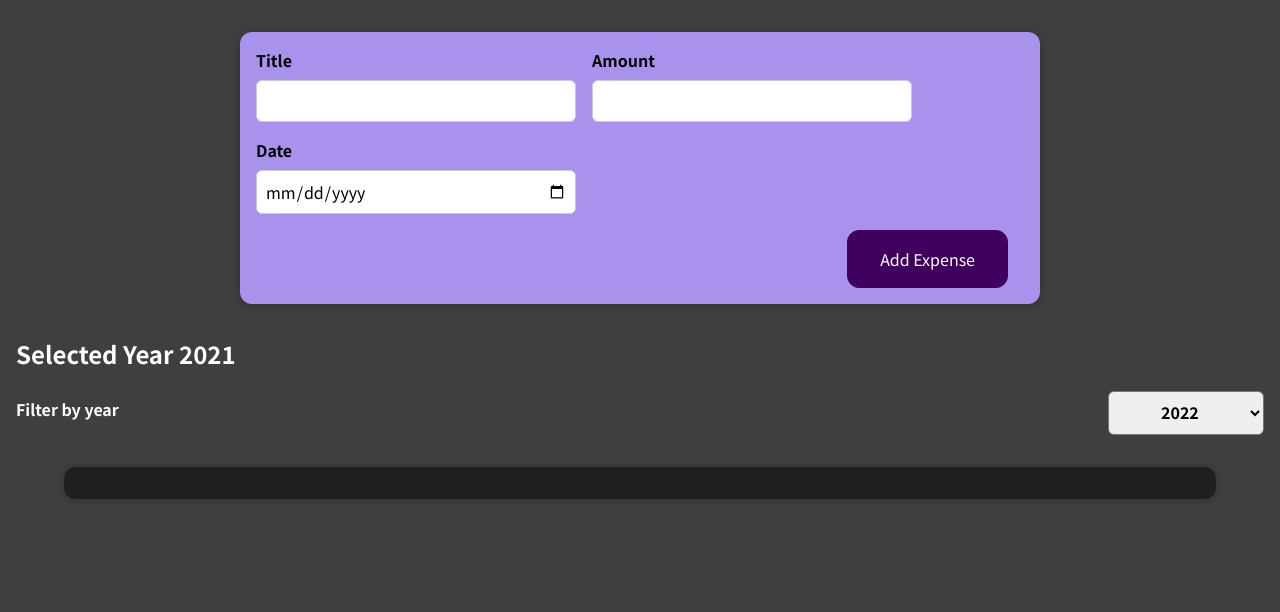
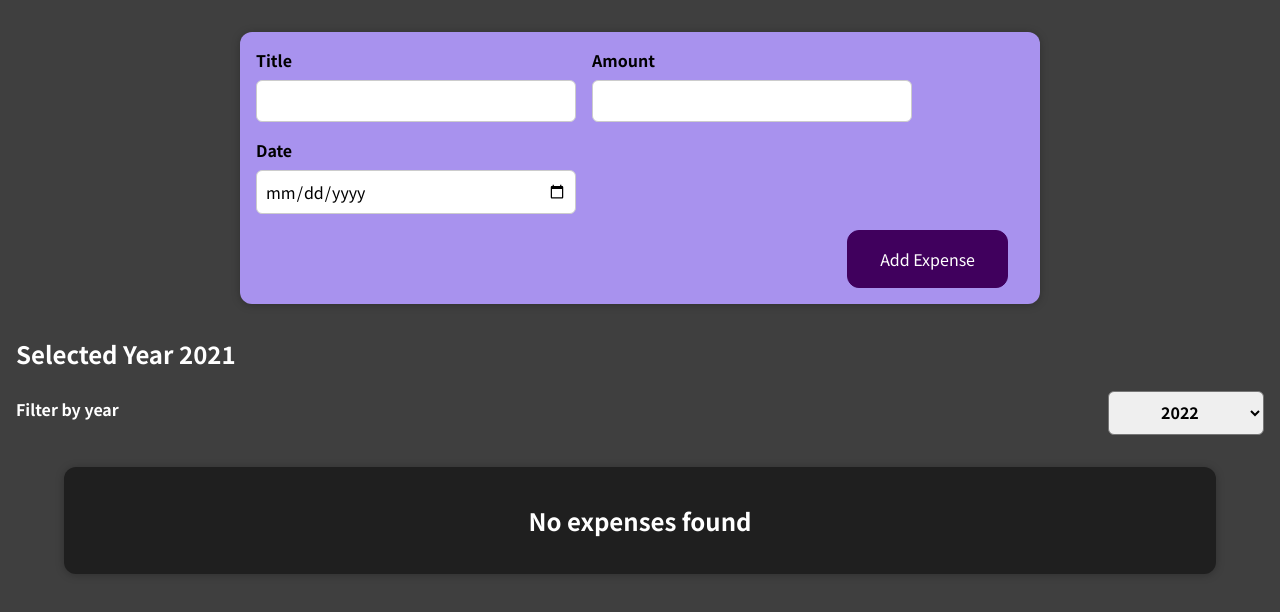
Before and after one commit to mariya-podosinova/my-cloth-expense-tracker, a React (Create React App) app: page / in a window 1280 px wide. Shown: the top 612 px of the page. Built offline with nearby package versions, Linux system fonts and the light colour scheme.

Commit message:
add Conditional return statement

```diff
--- a/src/components/Expenses/Expenses.js
+++ b/src/components/Expenses/Expenses.js
@@ -1,8 +1,8 @@
 import React, { useState } from 'react'
 
-import ExpenseItem from './ExpenseItem'
 import Card from '../UI/Card'
 import ExpensesFilter from './ExpensesFilter'
+import ExpensesList from './ExpensesList'
 import './Expenses.css'
 
 function Expenses(props) {
@@ -18,14 +18,7 @@
     <div>
       <ExpensesFilter onChangeFilter={filterChangeHandler} year={year} />
       <Card className="expenses">
-        {filteredExpenses.map((el) => (
-          <ExpenseItem
-            key={el.id}
-            title={el.title}
-            date={el.date}
-            amount={el.amount}
-          />
-        ))}
+        <ExpensesList expenses={filteredExpenses} />
       </Card>
     </div>
   )
--- /dev/null
+++ b/src/components/Expenses/ExpensesList.css
@@ -0,0 +1,9 @@
+.expenses-list {
+    list-style: none;
+    padding: 0;
+  }
+
+  .expenses-list__fallback {
+    color: white;
+    text-align: center;
+  }
--- /dev/null
+++ b/src/components/Expenses/ExpensesList.js
@@ -0,0 +1,22 @@
+import ExpenseItem from './ExpenseItem'
+import './ExpensesList.css'
+
+const ExpensesList = (props) => {
+  if (props.expenses.length === 0) {
+    return <h2 className="expenses-list__fallback">No expenses found</h2>
+  }
+  return (
+    <ul className="expenses-list">
+      {props.expenses.map((el) => (
+        <ExpenseItem
+          key={el.id}
+          title={el.title}
+          date={el.date}
+          amount={el.amount}
+        />
+      ))}
+    </ul>
+  )
+}
+
+export default ExpensesList
```
Also changed, not shown: 1 other file (tests, documents, lock files or other folders).
